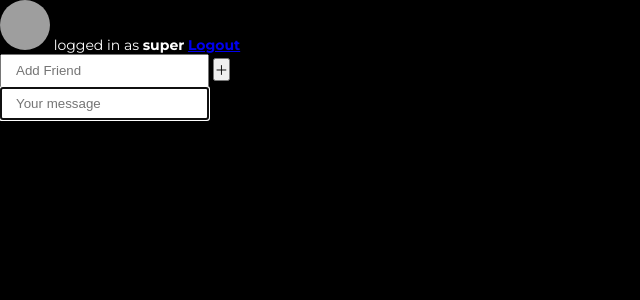
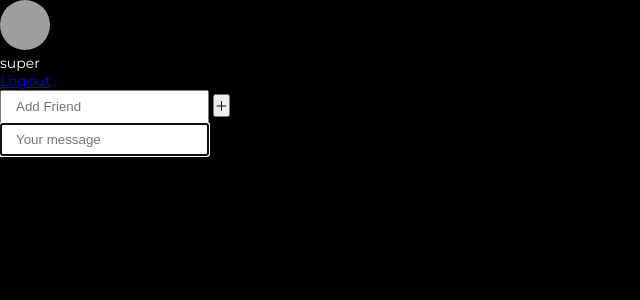
Before and after one commit to crvdam/messenger, a Django app: page /lobby in a window 1280 px wide. Shown: the top 300 px of the page, without its empty margins (0-640 px from the left). Run offline with Django 4.2, Linux system fonts and the light colour scheme; a user stored in the database is signed in; grey boxes are pictures that could not be loaded.

Commit message:
updated lobby.html for css overhaul

```diff
--- a/chat/templates/chat/lobby.html
+++ b/chat/templates/chat/lobby.html
@@ -2,47 +2,49 @@
 {% block body %}
 {{ request.user.username|json_script:"current_user" }}
 
-<div class="sidebar">
-  <div class="sidebar__current-user">
+<div class="sidebar-container">
+
+  <div class="current-user">
     {% if request.user.is_authenticated %}
-    <img class="profile-picture" src="{{ request.user.profile_picture }}" />
-    <span>logged in as <strong>{{ request.user.username }}</strong></span>
-    <span id="logout"
-      ><strong><a href="{% url 'logout' %}">Logout</a></strong></span
-    >
+    <img class="current-user__image" src="{{ request.user.profile_picture }}" />
+    <p class="current-user__name">{{ request.user.username }}</span>
+    <p class="current-user__logout">
+        <a href="{% url 'logout' %}">Logout</a>
+    </p>
     {% endif %}
   </div>
-    <div class="sidebar__add-friend">
+
+    <div class="add-friend">
         <input
-          class="sidebar__add-friend-input"
+          class="add-friend__input"
           name="friend"
           type="text"
           placeholder="Add Friend"
         />
-        <button class="sidebar__add-friend-submit" type="submit">&#65291;</button>
-        <div class="sidebar__add-friend-error"></div>
+        <button class="add-friend__submit" type="submit">&#65291;</button>
+        <div class="add-friend__error"></div>
     </div>
   </div>
 
   <div class="sidebar__friends"></div>
 </div>
 
-<div class="chat">
+<div class="chat-container">
   <div class="chat__header">
-    <h2 class="chat__header-name"></div>
+    <h2 class="header__name"></div>
   </div>
 
-  <div id="chat__window"></div>
+  <div class="chat__window"></div>
 
-  <div id="chat__footer">
+  <div class="chat__footer">
     <div>
       <input
         autofocus
-        class="chat__footer-input"
+        class="footer__input"
         type="text"
         placeholder="Your message"
       />
-      <input class="chat__footer-submit" style="display: none"  type="submit" />
+      <input class="footer__submit" style="display: none"  type="submit" />
     </div>
   </div>
   {% endblock %}
```
